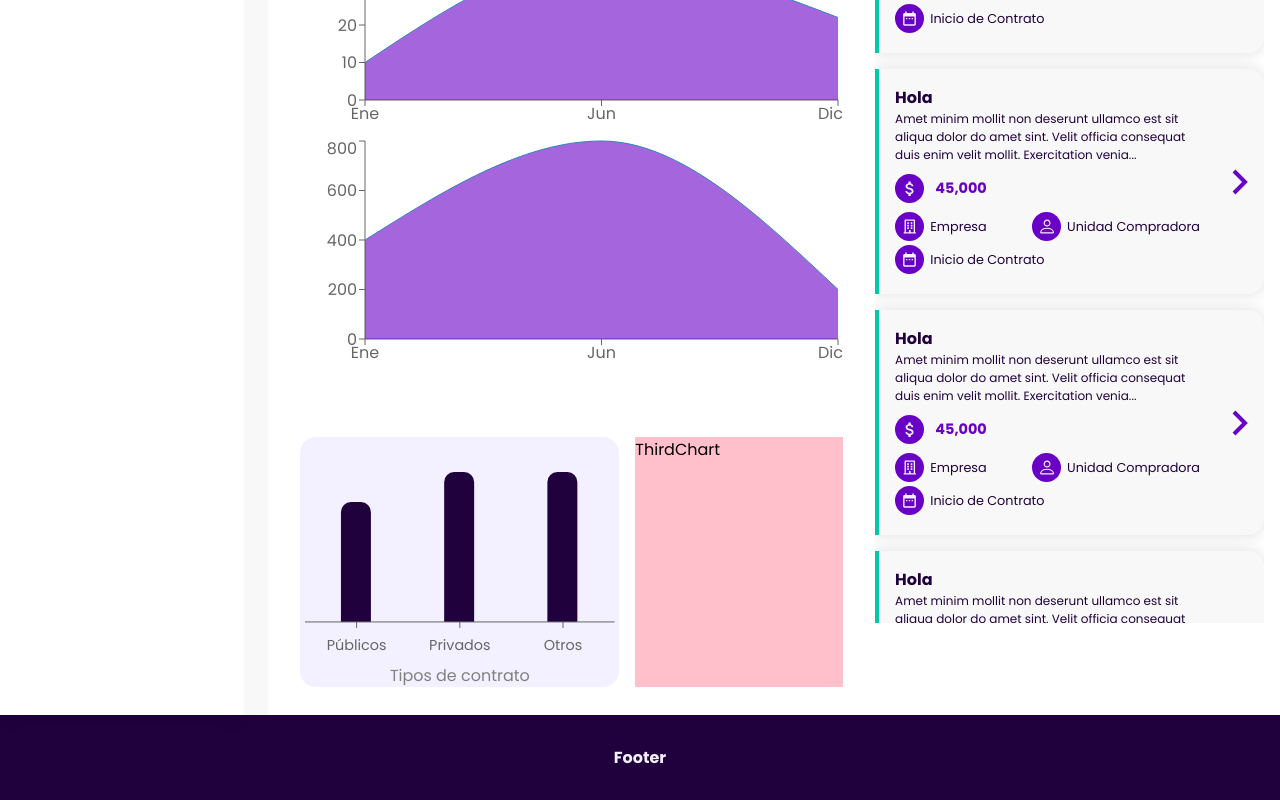
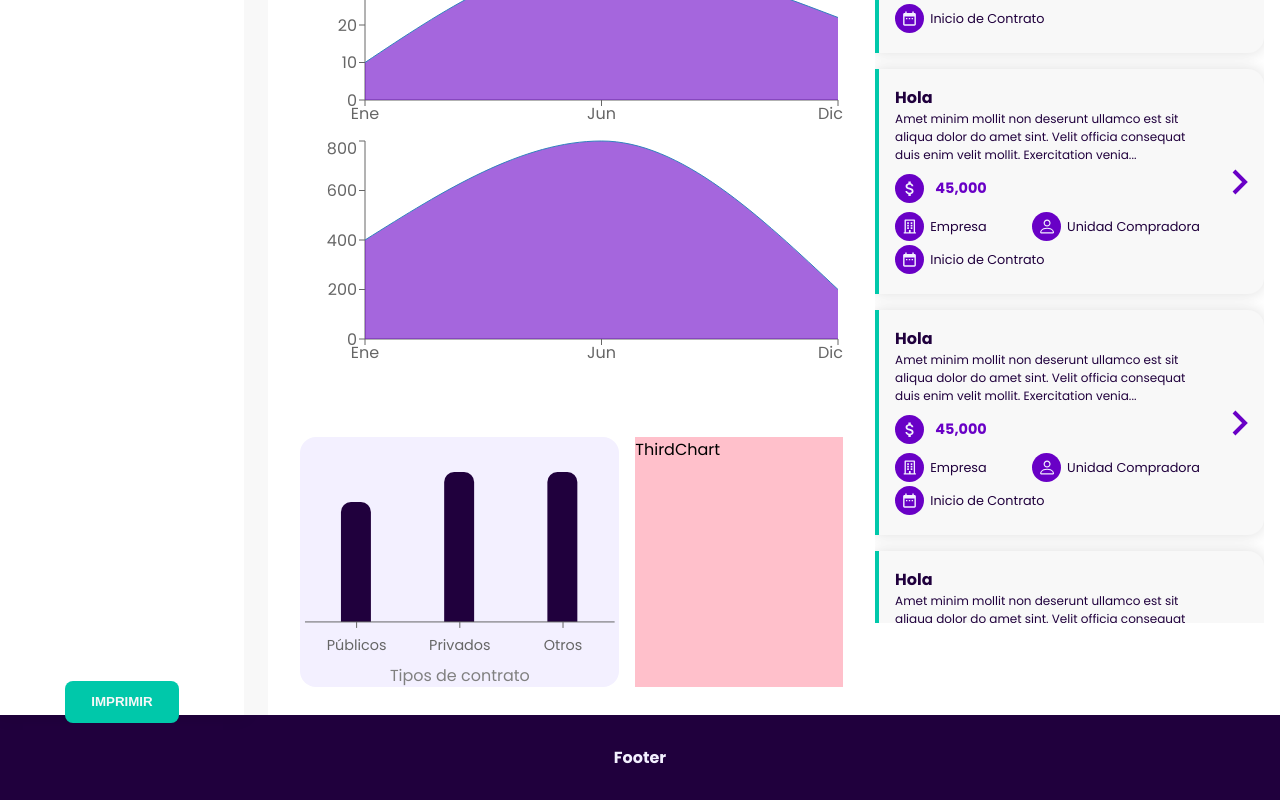
Before and after one commit to SWAT-NEO-Compranet/frontend-analytics, a React (Create React App) app: page /dashboard in a window 1280 px wide. Shown: the part 307-1107 px from the top of the page. Built offline with nearby package versions, Linux system fonts and the light colour scheme.

Commit message:
:construction: [ADD] Print to PDF

```diff
--- a/src/containers/Dashboard/index.js
+++ b/src/containers/Dashboard/index.js
@@ -4,7 +4,7 @@ import Footer from '../../components/Footer'
 import ChartDashboard from '../../components/chartsDashboard'
 import CardDashboard from '../../components/cardsDashboard'
 import arrow from '../../images/arrow.svg'
-import { Layout, Menu, DashboardContent, ToogleBar, ToogleButton, ToogleArrow, MenuForm } from './styles'
+import { Layout, Menu, DashboardContent, ToogleBar, ToogleButton, ToogleArrow, MenuForm, Print } from './styles'
 import { Label, Input, Dropdown } from '../../components/Form/styles'
 
 const Dashboard = () => {
@@ -39,6 +39,7 @@ const Dashboard = () => {
                 </Dropdown>
               </Label>
             </MenuForm>
+            <Print onClick={window.print}>Imprimir</Print>
           </Menu>
             : <Menu>
             <MenuForm>
--- a/src/containers/Dashboard/styles.js
+++ b/src/containers/Dashboard/styles.js
@@ -71,3 +71,18 @@ export const DashboardContent = styled.main`
     grid-template-rows: 1200px 500px;
   }
 `
+
+export const Print = styled.button`
+  display: block;
+  margin: 20px auto;
+  text-decoration: none;
+  padding: 1em 2em;
+  border-radius: 8px;
+  background: ${({ theme: { color } }) => color.secondary};
+  border: none;
+  color: ${({ theme: { color } }) => color.gray};
+  font-weight: bold;
+  text-transform: uppercase;
+  position:relative;
+  margin-top: 90vh;
+`
```
